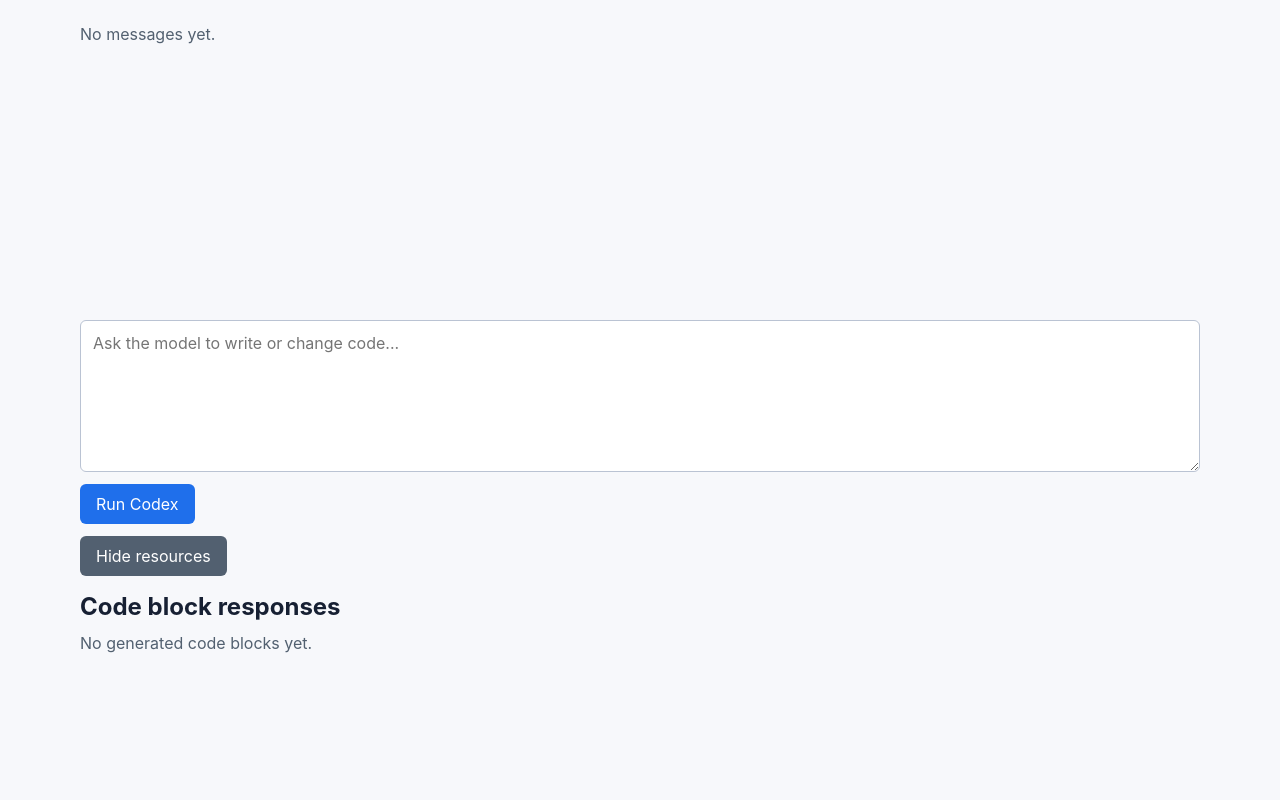
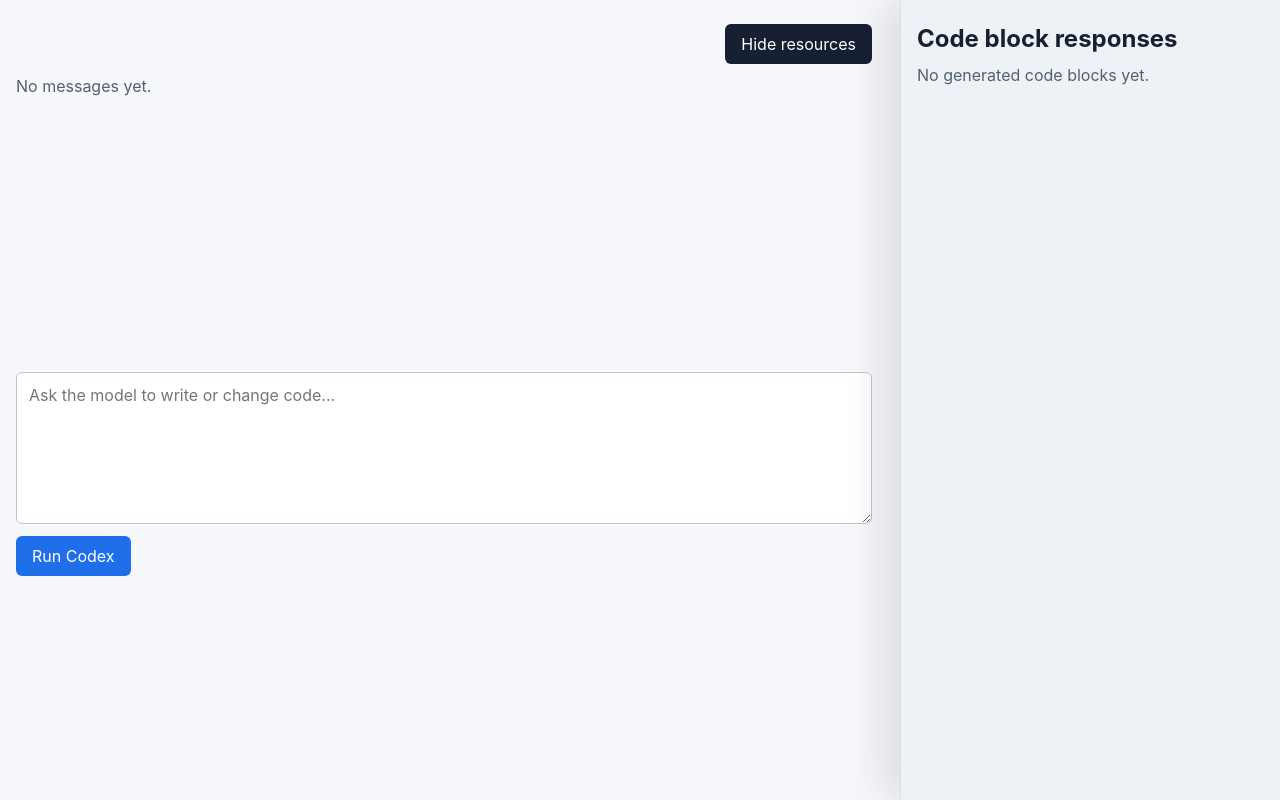
Before and after one commit to serbium-labs/open-ai-api, a React (Vite) app in the folder client/: page / in a window 1280 px wide. Both pictures are taken after a click on the button "Resources". Built offline with nearby package versions, Linux system fonts and the light colour scheme.

Commit message:
Reworked resources sidebar

```diff
--- a/client/src/components/App/index.tsx
+++ b/client/src/components/App/index.tsx
@@ -66,7 +66,20 @@ export function App(): ReactElement {
   }
 
   return (
-    <main className="app-shell">
+    <>
+      <main className={`app-shell${isResourcesOpen ? " app-shell-with-resources" : ""}`}>
+        <div className="chat-layout">
+          <section className="chat-column" aria-label="Chat">
+            <div className="chat-toolbar">
+              <button
+                className={`resources-toggle${isResourcesOpen ? " resources-toggle-open" : ""}`}
+                type="button"
+                aria-expanded={isResourcesOpen}
+                onClick={() => setIsResourcesOpen((isOpen: boolean) => !isOpen)}
+              >
+                {isResourcesOpen ? UI_TEXT.hideResourcesButton : UI_TEXT.resourcesButton}
+              </button>
+            </div>
             <ChatTranscript messages={messages} />
             <PromptForm
               prompt={prompt}
@@ -76,15 +89,14 @@ export function App(): ReactElement {
                 void handleSubmit();
               }}
             />
-      <button
-        className="resources-toggle"
-        type="button"
-        aria-expanded={isResourcesOpen}
-        onClick={() => setIsResourcesOpen((isOpen: boolean) => !isOpen)}
-      >
-        {isResourcesOpen ? UI_TEXT.hideResourcesButton : UI_TEXT.resourcesButton}
-      </button>
-      {isResourcesOpen ? <CodeFiles files={files} status={codeStatus} /> : null}
+          </section>
+        </div>
       </main>
+      {isResourcesOpen ? (
+        <aside className="resources-sidebar" aria-label="Chat resources">
+          <CodeFiles files={files} status={codeStatus} />
+        </aside>
+      ) : null}
+    </>
   );
 }
--- a/client/src/styles.css
+++ b/client/src/styles.css
@@ -19,9 +19,32 @@ textarea {
 }
 
 .app-shell {
-  width: min(1120px, calc(100% - 32px));
+  width: min(1280px, calc(100% - 32px));
   margin: 0 auto;
   padding: 24px 0;
+  transition: padding-right 180ms ease;
+}
+
+.app-shell-with-resources {
+  padding-right: 392px;
+}
+
+.chat-layout {
+  display: grid;
+  grid-template-columns: minmax(0, 1fr);
+  gap: 20px;
+  align-items: start;
+}
+
+.chat-column {
+  display: grid;
+  min-width: 0;
+}
+
+.chat-toolbar {
+  display: flex;
+  justify-content: flex-end;
+  margin-bottom: 12px;
 }
 
 h1,
@@ -55,6 +78,13 @@ textarea {
   padding: 12px;
   background: #ffffff;
   color: #172033;
+  transition: border-color 160ms ease, box-shadow 160ms ease;
+}
+
+textarea:focus {
+  border-color: #1f6feb;
+  box-shadow: 0 0 0 3px rgba(31, 111, 235, 0.14);
+  outline: 0;
 }
 
 button {
@@ -65,6 +95,12 @@ button {
   background: #1f6feb;
   color: #ffffff;
   cursor: pointer;
+  transition: background 160ms ease, box-shadow 160ms ease, transform 160ms ease;
+}
+
+button:hover:not(:disabled) {
+  transform: translateY(-1px);
+  box-shadow: 0 8px 18px rgba(23, 32, 51, 0.14);
 }
 
 button:disabled {
@@ -92,6 +128,7 @@ button:disabled {
   display: grid;
   gap: 8px;
   max-width: min(760px, 100%);
+  animation: message-enter 180ms ease both;
 }
 
 .chat-message h2 {
@@ -115,6 +152,12 @@ button:disabled {
   border-radius: 8px;
   padding: 12px;
   background: #ffffff;
+  transition: border-color 160ms ease, box-shadow 160ms ease, transform 160ms ease;
+}
+
+.chat-message:hover .message-content {
+  box-shadow: 0 8px 24px rgba(23, 32, 51, 0.08);
+  transform: translateY(-1px);
 }
 
 .chat-message-user .message-content {
@@ -161,6 +204,13 @@ button:disabled {
   border: 1px solid #d6dce8;
   border-radius: 8px;
   background: #ffffff;
+  transition: border-color 160ms ease, box-shadow 160ms ease, transform 160ms ease;
+}
+
+.code-file:hover {
+  border-color: #c5cedd;
+  box-shadow: 0 10px 24px rgba(23, 32, 51, 0.1);
+  transform: translateY(-1px);
 }
 
 .code-file h3 {
@@ -182,22 +232,83 @@ pre {
 }
 
 .resources-toggle {
-  margin-bottom: 16px;
   background: #526070;
 }
 
+.resources-toggle-open {
+  background: #172033;
+}
+
+.resources-sidebar {
+  position: fixed;
+  top: 0;
+  right: 0;
+  bottom: 0;
+  width: min(380px, calc(100vw - 24px));
+  min-width: 0;
+  overflow: auto;
+  border-left: 1px solid #d9e0eb;
+  padding: 24px 16px;
+  background: #eef2f7;
+  box-shadow: -18px 0 40px rgba(23, 32, 51, 0.12);
+  animation: sidebar-enter 180ms ease both;
+  z-index: 10;
+}
+
 .code-section {
-  margin-bottom: 28px;
+  margin-bottom: 0;
 }
 
 .response-panel {
   min-height: 120px;
 }
 
+@keyframes message-enter {
+  from {
+    opacity: 0;
+    transform: translateY(6px);
+  }
+
+  to {
+    opacity: 1;
+    transform: translateY(0);
+  }
+}
+
+@keyframes sidebar-enter {
+  from {
+    opacity: 0;
+    transform: translateX(10px);
+  }
+
+  to {
+    opacity: 1;
+    transform: translateX(0);
+  }
+}
+
+@media (prefers-reduced-motion: reduce) {
+  *,
+  *::before,
+  *::after {
+    animation-duration: 1ms !important;
+    scroll-behavior: auto !important;
+    transition-duration: 1ms !important;
+  }
+}
+
 @media (max-width: 640px) {
   .app-shell {
-    width: min(100% - 24px, 1120px);
+    width: min(100% - 24px, 1280px);
     padding: 24px 0;
+  }
+
+  .app-shell-with-resources {
+    padding-right: 0;
+  }
+
+  .resources-sidebar {
+    width: min(100vw, 360px);
   }
 
   h1 {
```
Lines whose indentation alone changed are shown as unchanged.
